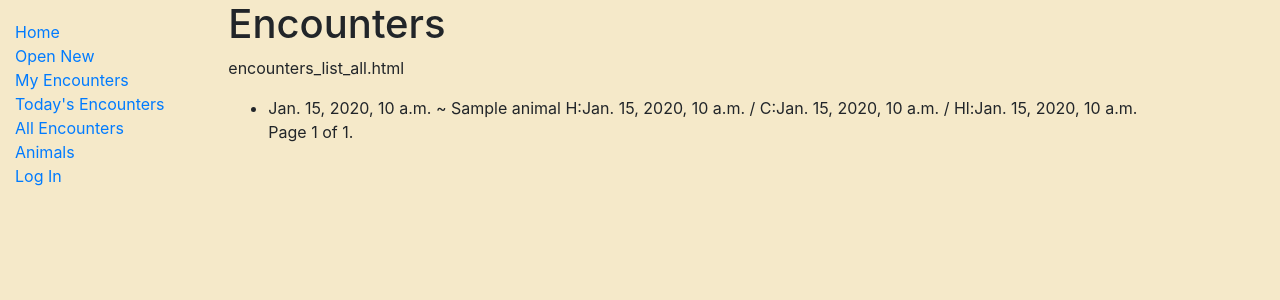
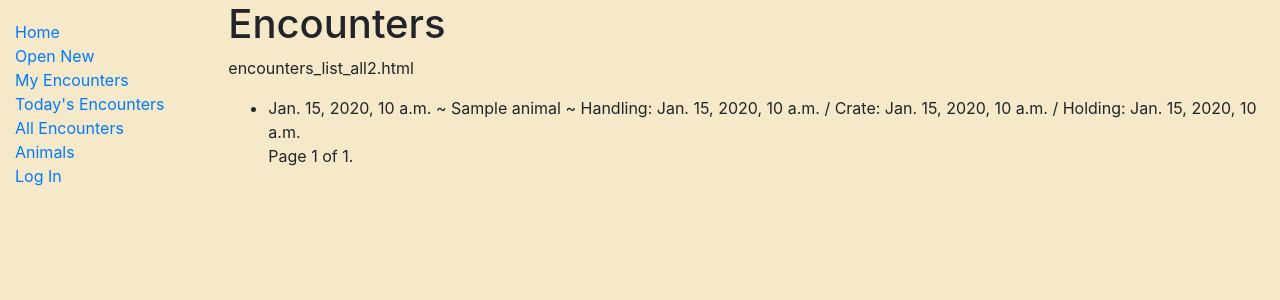
Before and after one commit to cfmays/aents5, a Django app: template encounters/templates/encounters/encounters_list_all.html in a window 1280 px wide. Shown: the top 300 px of the page. Run offline with Django 3.2, Linux system fonts and the light colour scheme; the template is opened without the code that fills it: most values are stand-ins (such as "Sample title", 1, 10 or a date in 2020).

Commit message:
improved encounters_all html

```diff
--- a/encounters/templates/encounters/encounters_list_all.html
+++ b/encounters/templates/encounters/encounters_list_all.html
@@ -2,12 +2,18 @@
 
 {% block content %}
   <h1>Encounters</h1>
-  <p>encounters_list_all.html</p>
+  <p>encounters_list_all2.html</p>
   {% if encounter_list %}
   <ul>
     {% for encounter in encounter_list %}
       <li>
-        {{ encounter.encounter_date }} ~ {{encounter.animal}} H:{{encounter.handling_time}} / C:{{encounter.crate_time}} / Hl:{{encounter.holding_time}}
+        {{ encounter.encounter_date }} ~ {{encounter.animal}} ~
+        {% if encounter.handling_time != null %} Handling: {{encounter.handling_time}}
+        {% endif %}
+        {% if encounter.crate_time != null %} / Crate: {{encounter.crate_time}}
+        {% endif %}
+        {% if encounter.holding_time != null %} / Holding: {{encounter.holding_time}}
+        {% endif %}
       </li>
     {% endfor %}
 
```
Also changed, not shown: encounters/models.py (+0 -8 lines).
